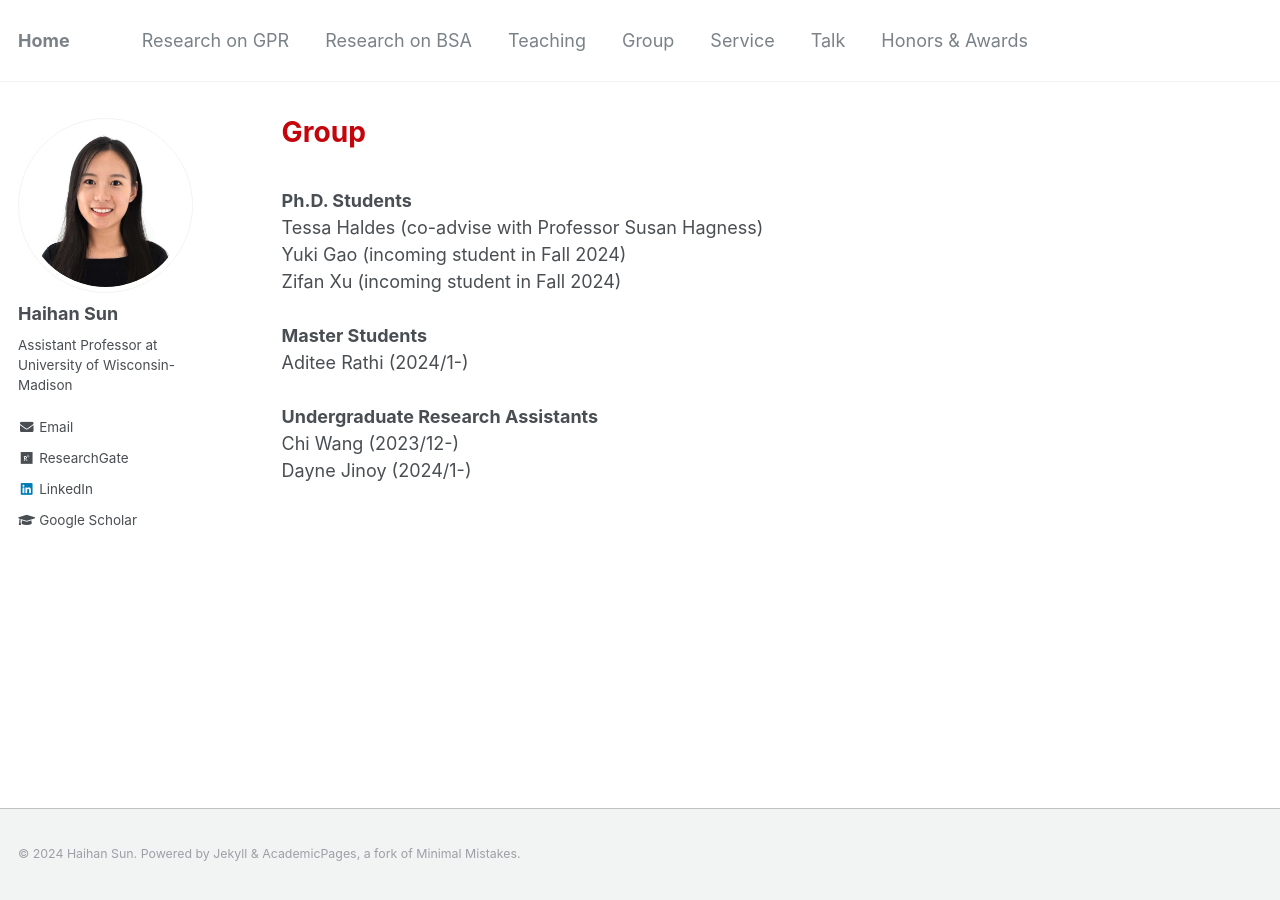
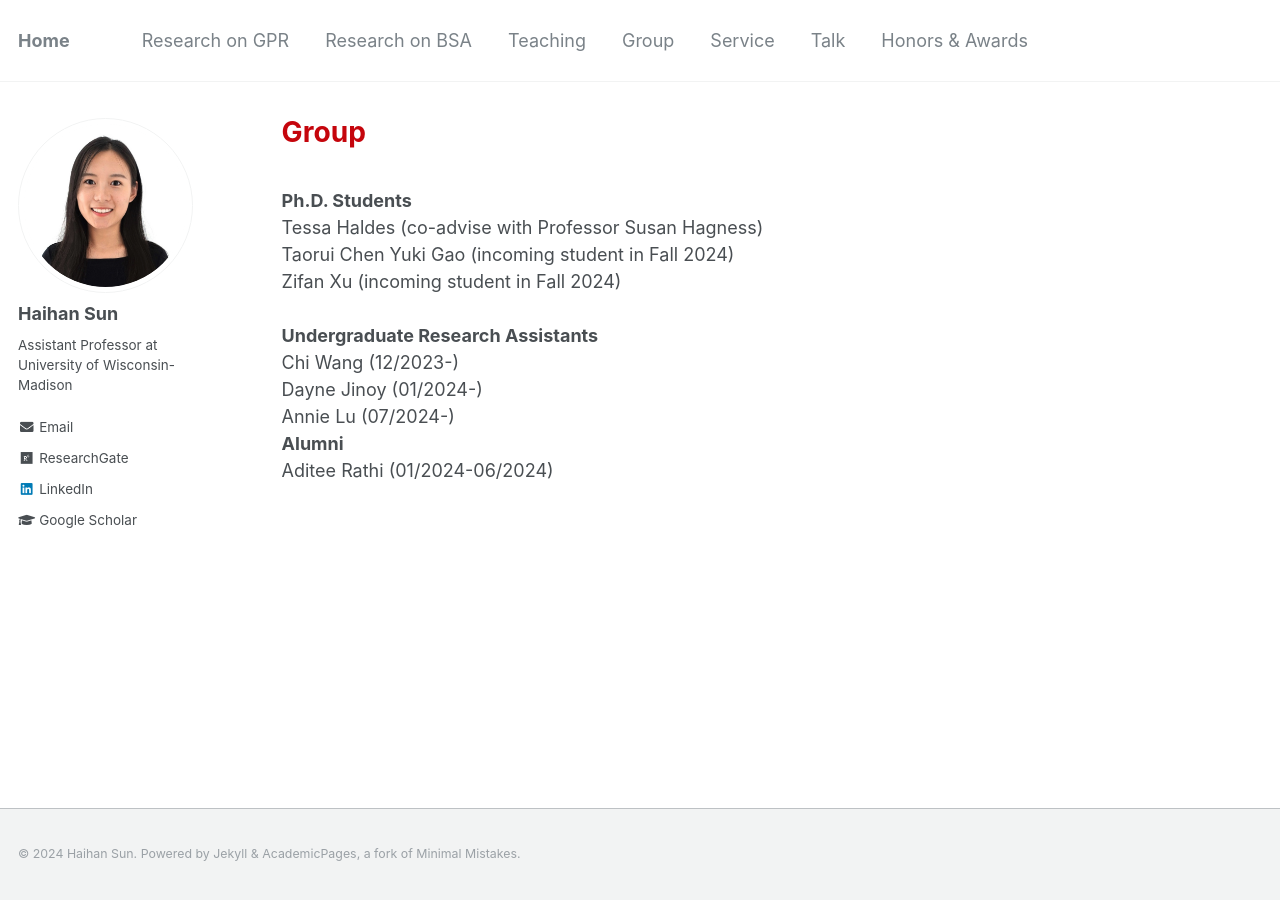
Before and after one commit to Haihan-Sun/Haihan-Sun.github.io, a Jekyll site: the page built from _pages/group.html, in a window 1280 px wide. Built offline with Jekyll 4.4.1, drawn with Linux system fonts in a browser that asks for light colours.

Commit message:
Update group.html

```diff
--- a/_pages/group.html
+++ b/_pages/group.html
@@ -7,12 +7,15 @@ author_profile: true
 <br>
 <b>Ph.D. Students</b> <br>
 Tessa Haldes (co-advise with Professor Susan Hagness) <br>
+Taorui Chen
 Yuki Gao (incoming student in Fall 2024) <br>
 Zifan Xu (incoming student in Fall 2024) <br>
 <br>
-<b>Master Students</b><br>
-Aditee Rathi (2024/1-)<br>
-<br>
+
 <b>Undergraduate Research Assistants</b><br>
-Chi Wang (2023/12-)<br>
-Dayne Jinoy (2024/1-)<br>
+Chi Wang (12/2023-)<br>
+Dayne Jinoy (01/2024-)<br>
+Annie Lu (07/2024-)<br>
+
+<b>Alumni</b> <br>
+Aditee Rathi (01/2024-06/2024)<br>
```
